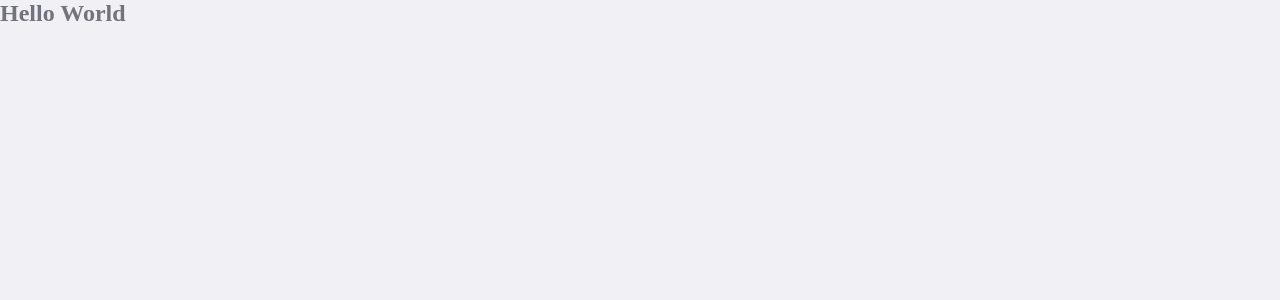
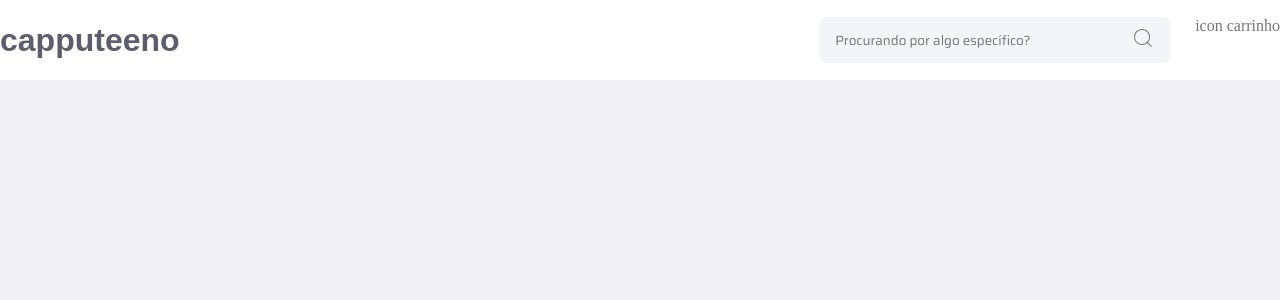
Before and after one commit to GuilhermeAlvarez-00/my-front-challenge, a Next.js app: page / in a window 1280 px wide. Shown: the top 300 px of the page. Built offline with nearby package versions, Linux system fonts and the light colour scheme; a web font is replaced by a local one.

Commit message:
feat: import header component

```diff
--- a/src/app/page.tsx
+++ b/src/app/page.tsx
@@ -1,7 +1,15 @@
+"use client";
+
+import { useState } from "react";
+
+import { Header } from "@/components/Header";
+
 export default function Home() {
+  const [searchInput, setSearchInput] = useState("");
+
   return (
-    <div>
-      <h2>Hello World</h2>
-    </div>
+    <>
+      <Header value={searchInput} setValue={setSearchInput} />
+    </>
   );
 }
```
